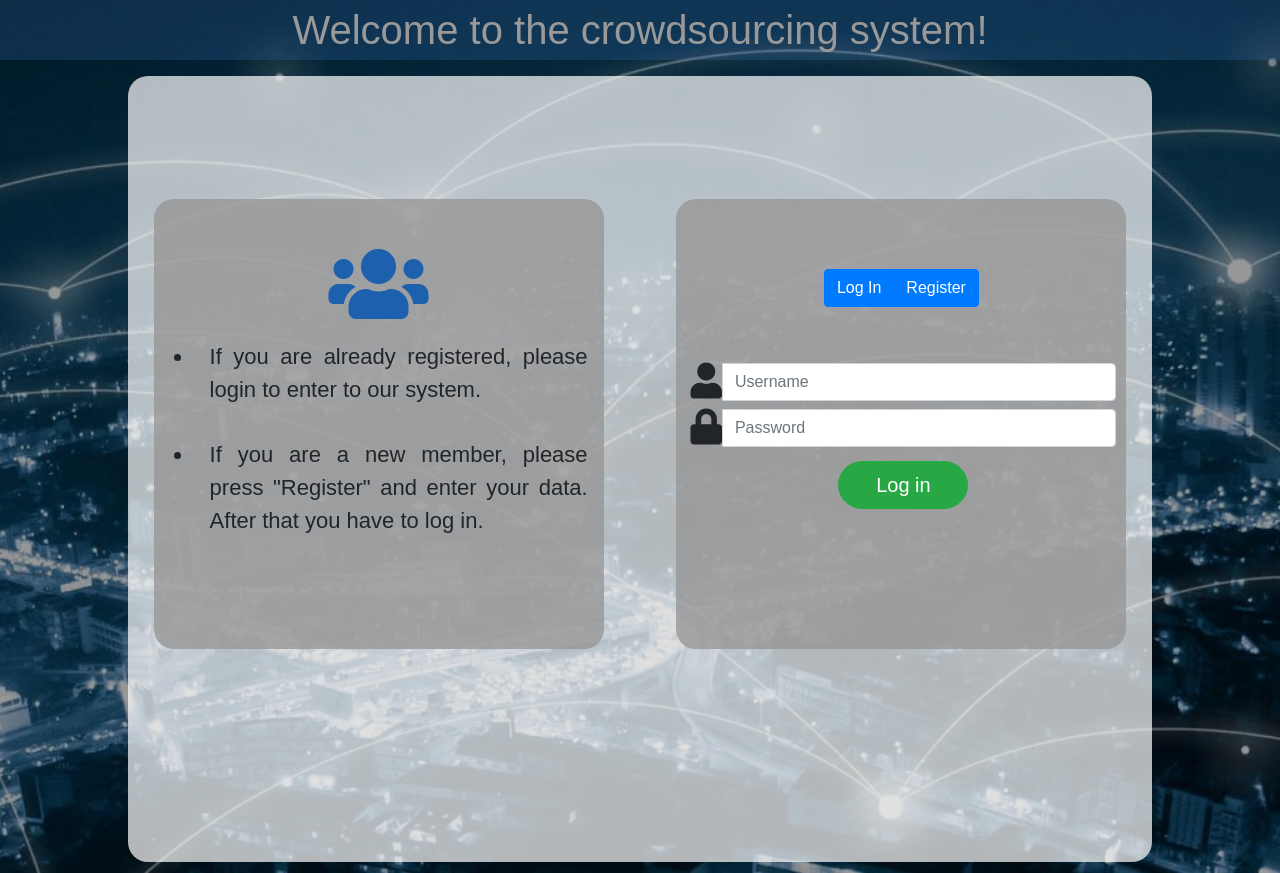
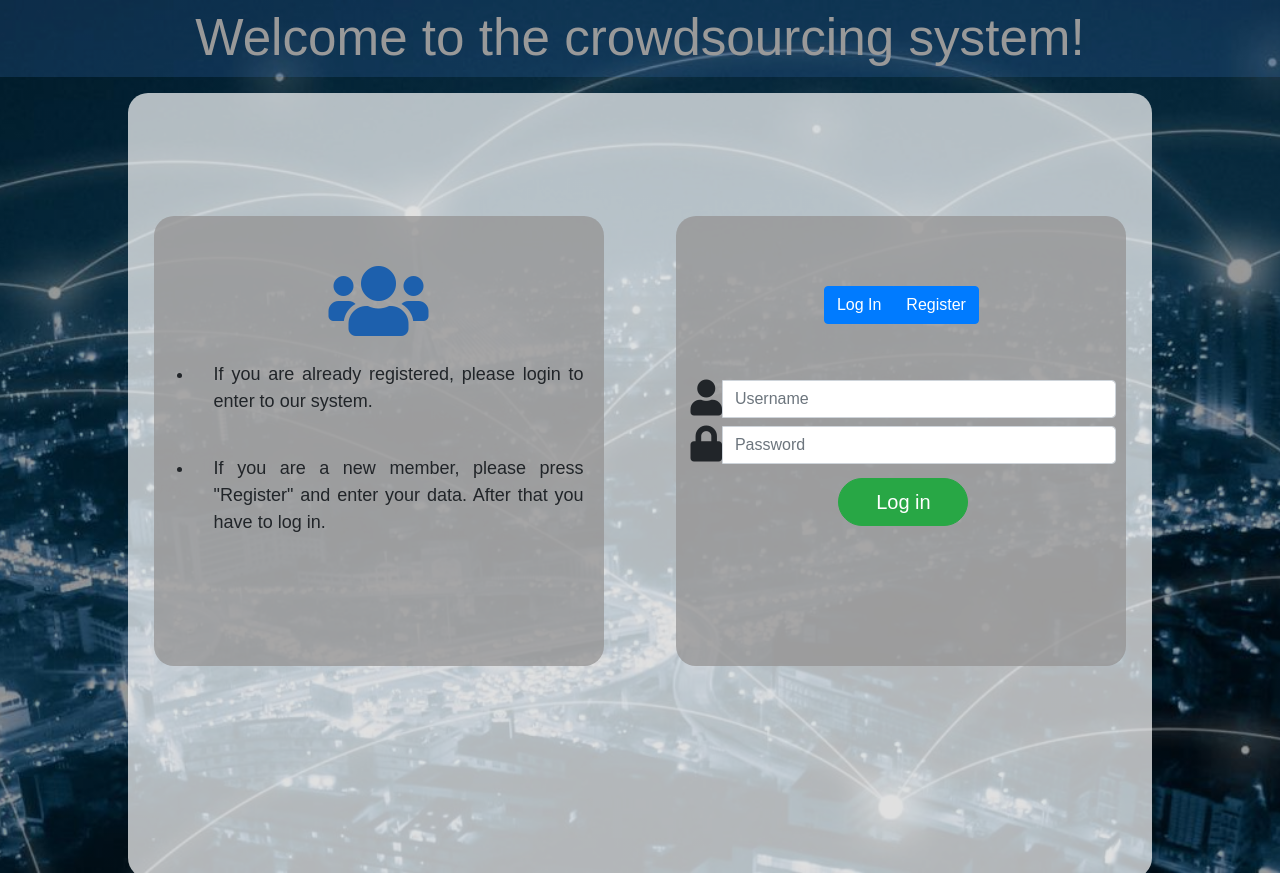
Before and after one commit to p-vrachnis/web_project, a PHP site: page / in a window 1280 px wide. Run offline with PHP 8.4, Linux system fonts and the light colour scheme; some web fonts are replaced.

Commit message:
font fix

```diff
--- a/main/login.php
+++ b/main/login.php
@@ -28,12 +28,12 @@
             $_SESSION['loggedin'] = true;
             $_SESSION['username'] = $username;
 
-            header ('Location: Vlava/index.php');
+            header ('Location: index.php');
             exit();
             }
         else{
             $_SESSION["msg"]='Wrong Data, try again!';
-            header ('Location: registration.php');
+            header ('Location: main.php');
         }
     }
 ?>
--- a/main/main.css
+++ b/main/main.css
@@ -14,6 +14,7 @@
 
 #top-header{
     font-size: 40px;
+    font-size: 4vw;
     font-family: Alatsi, sans-serif;
     text-align: center;
     background-color: rgba(66, 124, 209, 0.2);
@@ -32,9 +33,10 @@
 }
 
 li{
-    padding: 16px;
+    padding: 20px;
     text-align: justify;
-    font-size: 22px;
+    font-size: 20px;
+    font-size: large;
 }
 
 .entrty-list{
```
Also changed, not shown: main/register.php (+4 -4 lines).
